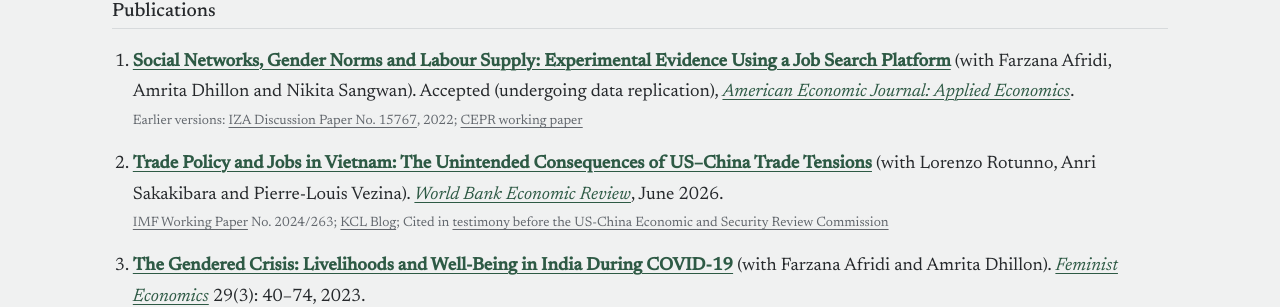
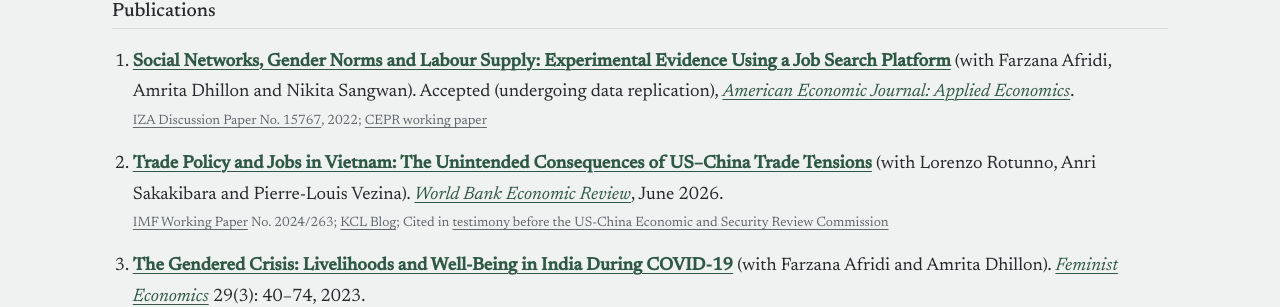
Before and after one commit to sanchariroym/sanchariroym.github.io, a Jekyll site: the page built from research.md, in a window 1280 px wide and 900 px high. Shown: the part 195-502 px from the top of the window. Built offline with Jekyll 4.4.1, drawn with Linux system fonts in a browser that asks for light colours.

Commit message:
Job search platform paper: drop 'Earlier versions' label
Co-Authored-By: Claude Opus 5.5 <noreply@anthropic.com>
Claude-Session: https://claude.ai/code/session_01BVddaAtzbXtbz8eDZN5RwJ

```diff
--- a/research.md
+++ b/research.md
@@ -8,7 +8,7 @@ description: Publications and working papers by Sanchari Roy on gender, inherita
 ## Publications
 
 1. **[Social Networks, Gender Norms and Labour Supply: Experimental Evidence Using a Job Search Platform](https://drive.google.com/file/d/1QDcvMq6ydRU25n7kT13Spi4z9dKMU3a4/view)** (with Farzana Afridi, Amrita Dhillon and Nikita Sangwan). Accepted (undergoing data replication), *[American Economic Journal: Applied Economics](https://www.aeaweb.org/journals/app)*.
-   - Earlier versions: [IZA Discussion Paper No. 15767](https://docs.iza.org/dp15767.pdf), 2022; [CEPR working paper](https://cepr.org/system/files/publication-files/WP044.pdf)
+   - [IZA Discussion Paper No. 15767](https://docs.iza.org/dp15767.pdf), 2022; [CEPR working paper](https://cepr.org/system/files/publication-files/WP044.pdf)
 
 2. **[Trade Policy and Jobs in Vietnam: The Unintended Consequences of US–China Trade Tensions](https://drive.google.com/file/d/1kUyF7XqWalcFs1I3FmWTKQbdM0plS5xK/view)** (with Lorenzo Rotunno, Anri Sakakibara and Pierre-Louis Vezina). *[World Bank Economic Review](https://academic.oup.com/wber)*, June 2026.
    - [IMF Working Paper](https://www.imf.org/en/Publications/WP/Issues/2024/12/23/Trade-Policy-and-Jobs-in-Vietnam-The-Unintended-Consequences-of-US-China-Trade-Tensions-559698) No. 2024/263; [KCL Blog](https://www.kcl.ac.uk/news/trade-war-between-superpowers-provided-unexpected-boost-for-nation); Cited in [testimony before the US-China Economic and Security Review Commission](http://www.uscc.gov/sites/default/files/2024-03/Edmund_Malesky_Testimony.pdf)
```
